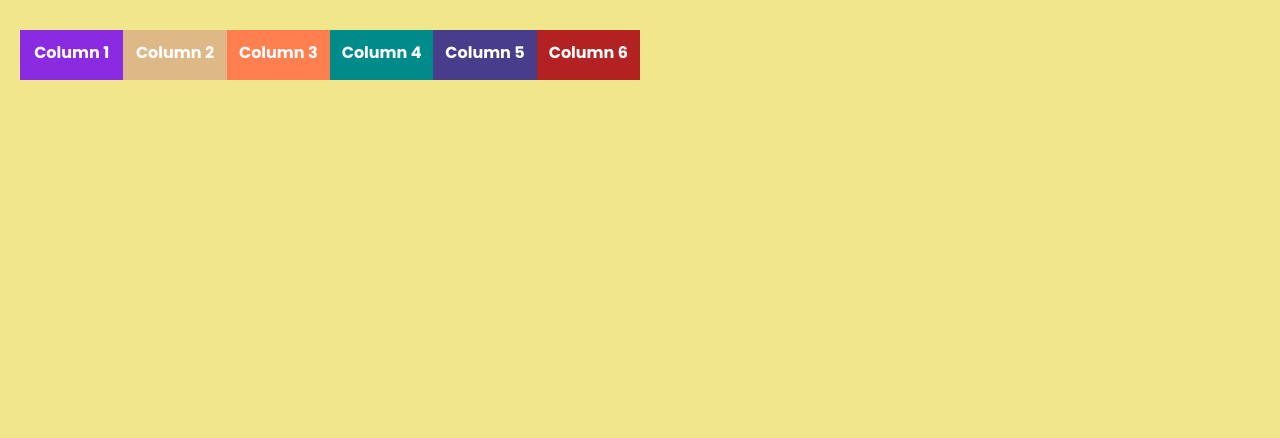
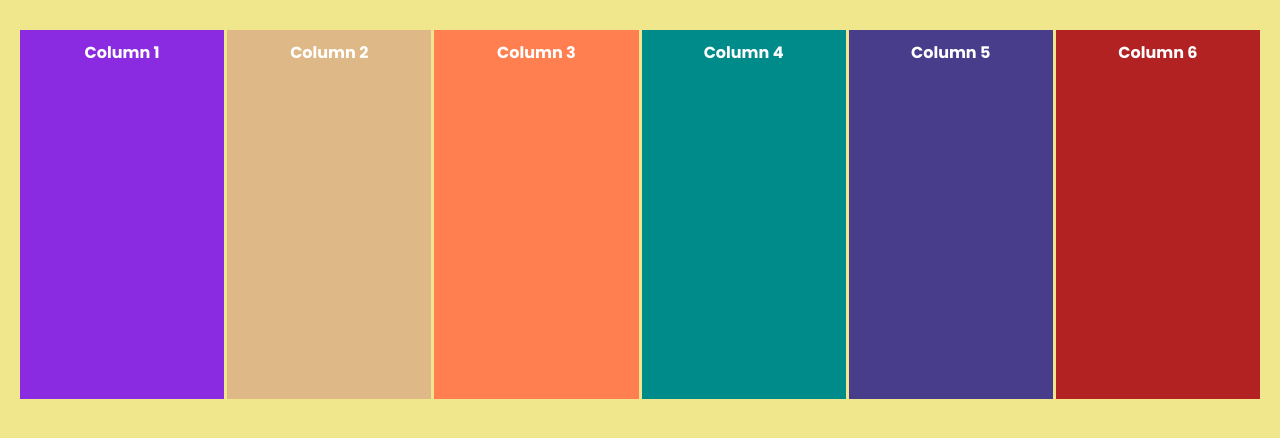
Before and after one commit to holutahyour/css_grid_tutorial, a plain HTML site: page index.html in a window 1280 px wide. Drawn offline with Linux system fonts and the light colour scheme.

Commit message:
auto-fit and minmax

```diff
--- a/grid.css
+++ b/grid.css
@@ -1,7 +1,8 @@
 .container {
     display: grid;
-    grid-template-columns: repeat(12, 1fr);
-    grid-template-rows: 5rem 5rem 5rem auto 5rem;
+    grid-template-columns: repeat(auto-fit, minmax(10rem,1fr));
+    grid-template-rows: repeat(2, 1fr);
+    gap: .3rem;
 }
 
 .column {
```
